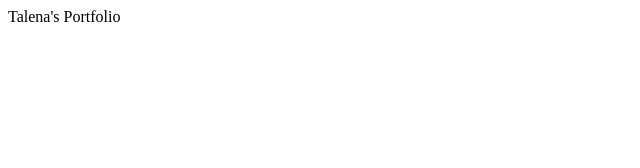
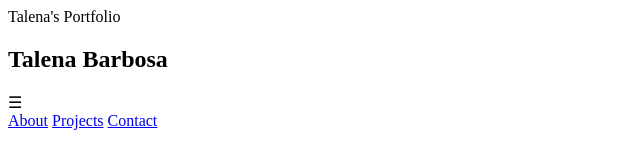
Before and after one commit to talenaa/portfolioWeb, a plain HTML site: page index.html in a window 1280 px wide. Shown: the whole page, without its empty margins (0-640 px from the left). Drawn offline with Linux system fonts and the light colour scheme.

Commit message:
feat: header

```diff
--- a/index.html
+++ b/index.html
@@ -8,6 +8,14 @@
     </head>
 
     <body>
-
+        <header>
+            <h2>Talena Barbosa</h2>
+            <div class="menuToggle" id="menuToggle">☰</div>
+            <nav id="navBar">
+                <a href="#about">About</a>
+                <a href="#projects">Projects</a>
+                <a href="#contact">Contact</a>
+            </nav>
+        </header>
     </body>
 </html>
```
